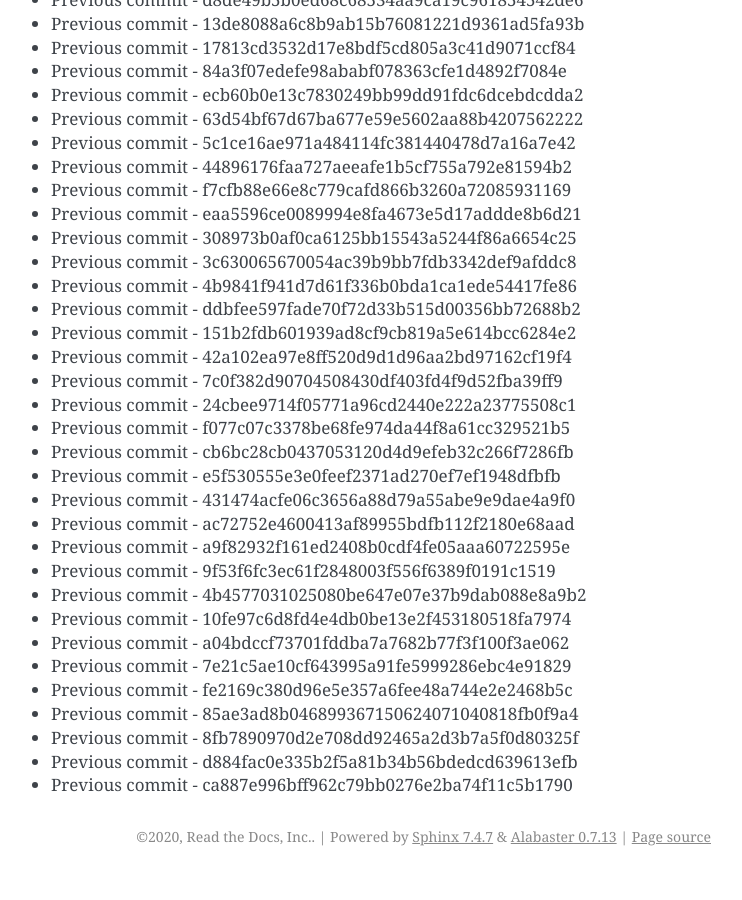
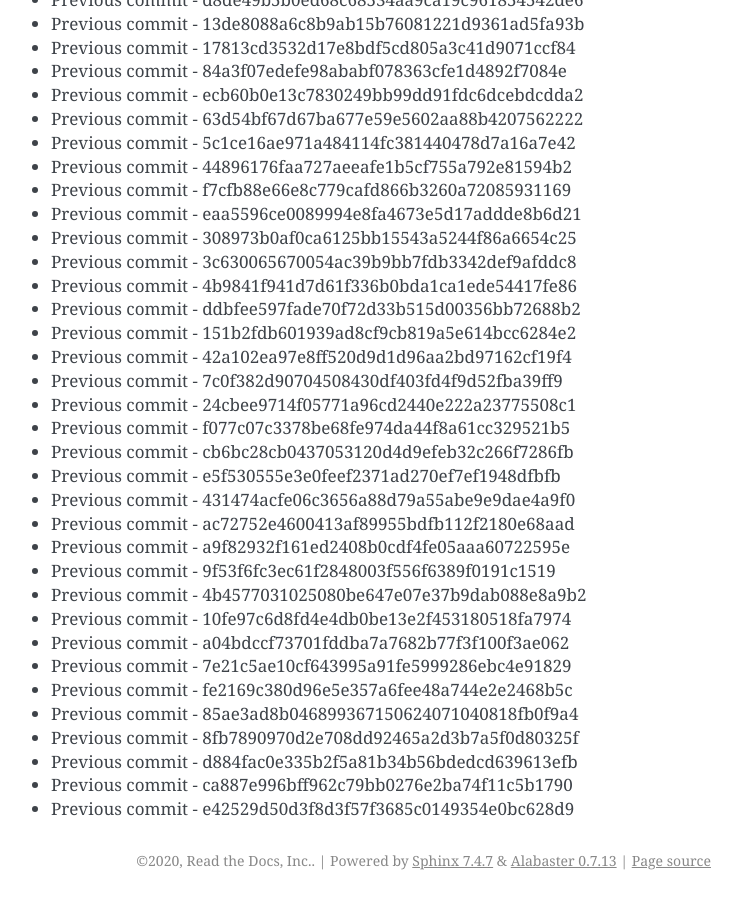
Before and after one commit to readthedocs/rtd-git-stresstest, a Sphinx documentation site: the page built from docs/updates.rst, in a window 1280 px wide and 900 px high, scrolled down 7152 px. Shown: the whole window, without its empty margins (399-1141 px from the left). Built offline with Sphinx 7.4.7, drawn with Linux system fonts in a browser that asks for light colours; before the commit the page ends 8028 px from its top, so only the background shows below that.

Commit message:
Generating commit from previous: e42529d50d3f8d3f57f3685c0149354e0bc628d9

```diff
--- a/docs/updates.rst
+++ b/docs/updates.rst
@@ -332,3 +332,4 @@ It can be tested for any performance characteristics.
 * Previous commit - 8fb7890970d2e708dd92465a2d3b7a5f0d80325f
 * Previous commit - d884fac0e335b2f5a81b34b56bdedcd639613efb
 * Previous commit - ca887e996bff962c79bb0276e2ba74f11c5b1790
+* Previous commit - e42529d50d3f8d3f57f3685c0149354e0bc628d9
```
